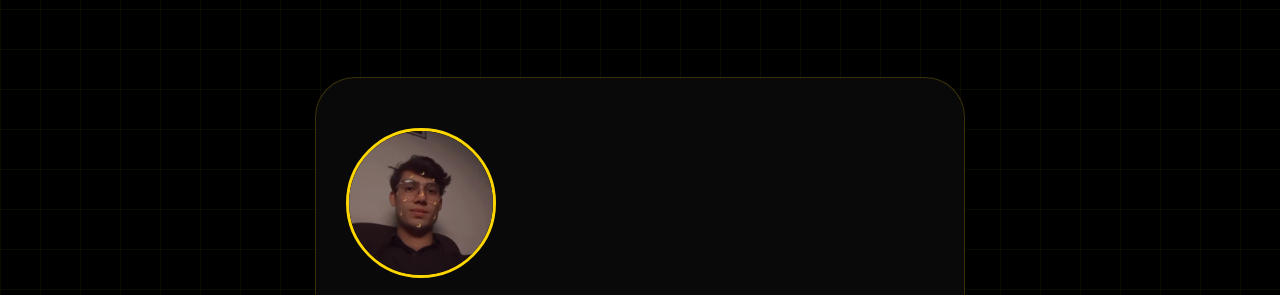
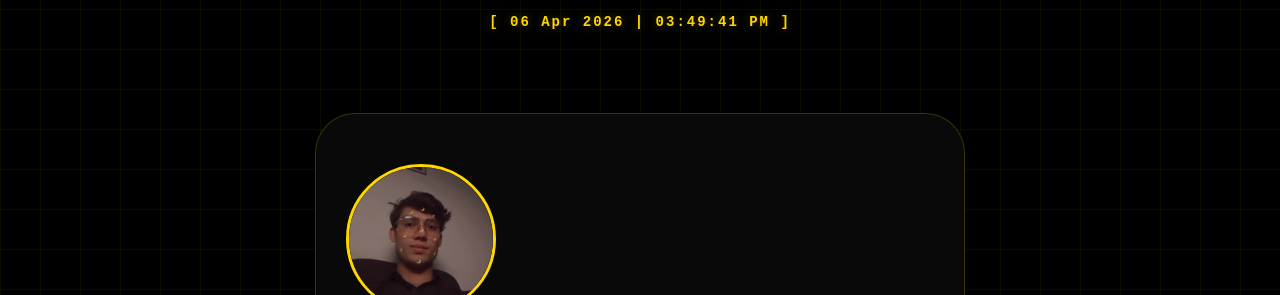
Before and after one commit to zackkhan0002-eng/Hamza-Fayaz-FX-, a website: page index.html in a window 1280 px wide. Shown: the part 79-374 px from the top of the page. Drawn offline with nearby package versions, Linux system fonts and the light colour scheme.

Commit message:
Update index.html

```diff
--- a/index.html
+++ b/index.html
@@ -25,6 +25,19 @@
 body::before{ content:""; position:fixed; top:0; left:0; width:100%; height:100%; background: linear-gradient(rgba(255,215,0,0.05) 1px, transparent 1px), linear-gradient(90deg, rgba(255,215,0,0.05) 1px, transparent 1px); background-size:40px 40px; z-index:-2; animation:gridmove 25s linear infinite; }
 @keyframes gridmove{ 0%{transform:translateY(0)} 100%{transform:translateY(40px)} }
 .brand-header{ width:100%; max-width:1100px; margin:auto; padding:25px; color:var(--gold); letter-spacing:5px; font-weight:800; text-transform:uppercase; border-bottom:2px solid var(--gold); text-align:center; }
+
+/* Clock Style */
+#real-time-clock {
+    text-align: center;
+    color: var(--gold);
+    font-family: 'Courier New', monospace;
+    font-weight: bold;
+    letter-spacing: 2px;
+    margin-top: 15px;
+    font-size: 14px;
+    text-shadow: 0 0 10px rgba(255, 215, 0, 0.3);
+}
+
 .hero{padding:80px 20px;text-align:center;}
 .profile-card{ background:rgba(10,10,10,0.9); padding:50px 30px; border-radius:40px; border:1px solid rgba(255,215,0,0.2); max-width:650px; margin:auto; }
 .profile-img{ width:150px; height:150px; border-radius:50%; border:3px solid var(--gold); margin-bottom:20px; object-fit:cover; }
@@ -62,6 +75,7 @@
 <body>
 
 <div class="brand-header">THE VAULT HDE FX ACADEMY</div>
+<div id="real-time-clock">LOADING MARKET TIME...</div>
 
 <section class="hero">
     <div class="profile-card">
@@ -195,6 +209,16 @@
 <footer> © 2026 THE VAULT HDE FX ACADEMY </footer>
 
 <script>
+// REAL-TIME CLOCK LOGIC
+function updateClock() {
+    const now = new Date();
+    const timeString = now.toLocaleTimeString('en-US', { hour12: true, hour: '2-digit', minute: '2-digit', second: '2-digit' });
+    const dateString = now.toLocaleDateString('en-GB', { day: '2-digit', month: 'short', year: 'numeric' });
+    document.getElementById('real-time-clock').innerHTML = `[ ${dateString} | ${timeString} ]`;
+}
+setInterval(updateClock, 1000);
+updateClock();
+
 // Paid Courses Access Logic with 5-Minute Auto-Logout
 function accessPaidCourses() {
     const u = prompt("Enter Username for Paid Courses:");
@@ -202,13 +226,10 @@
 
     if (u === "Hamzafayazfx" && p === "H@mza44332211") {
         alert("Access Granted! Session active for 5 minutes.");
-
-        // Auto-refresh after 5 minutes
         setTimeout(() => {
             alert("Security Timeout! Paid Courses access expired.");
             location.reload();
         }, 5 * 60 * 1000);
-
         window.location.href = "https://wa.me/923235957001?text=I+want+to+access+paid+courses";
     } else {
         alert("Invalid Credentials! Access Denied.");
@@ -228,7 +249,6 @@
         content.classList.remove('locked-content');
         localStorage.setItem('hub_unlocked', 'true');
 
-        // Auto-Logout Timer: 5 Minutes
         setTimeout(() => {
             localStorage.removeItem('hub_unlocked');
             alert("Session Expired! Discipline Hub has been locked for security.");
@@ -242,14 +262,11 @@
 }
 
 window.onload = function() {
-    // Purane session clear karein refresh par security ke liye (optional)
     if(localStorage.getItem('hub_unlocked') === 'true') {
-        // Dubara timer start karein agar page refresh ho jaye
         setTimeout(() => {
             localStorage.removeItem('hub_unlocked');
             location.reload();
         }, 5 * 60 * 1000);
-
         document.getElementById('hub-lock-overlay').style.display = 'none';
         document.getElementById('hub-actual-content').classList.remove('locked-content');
     }
```
